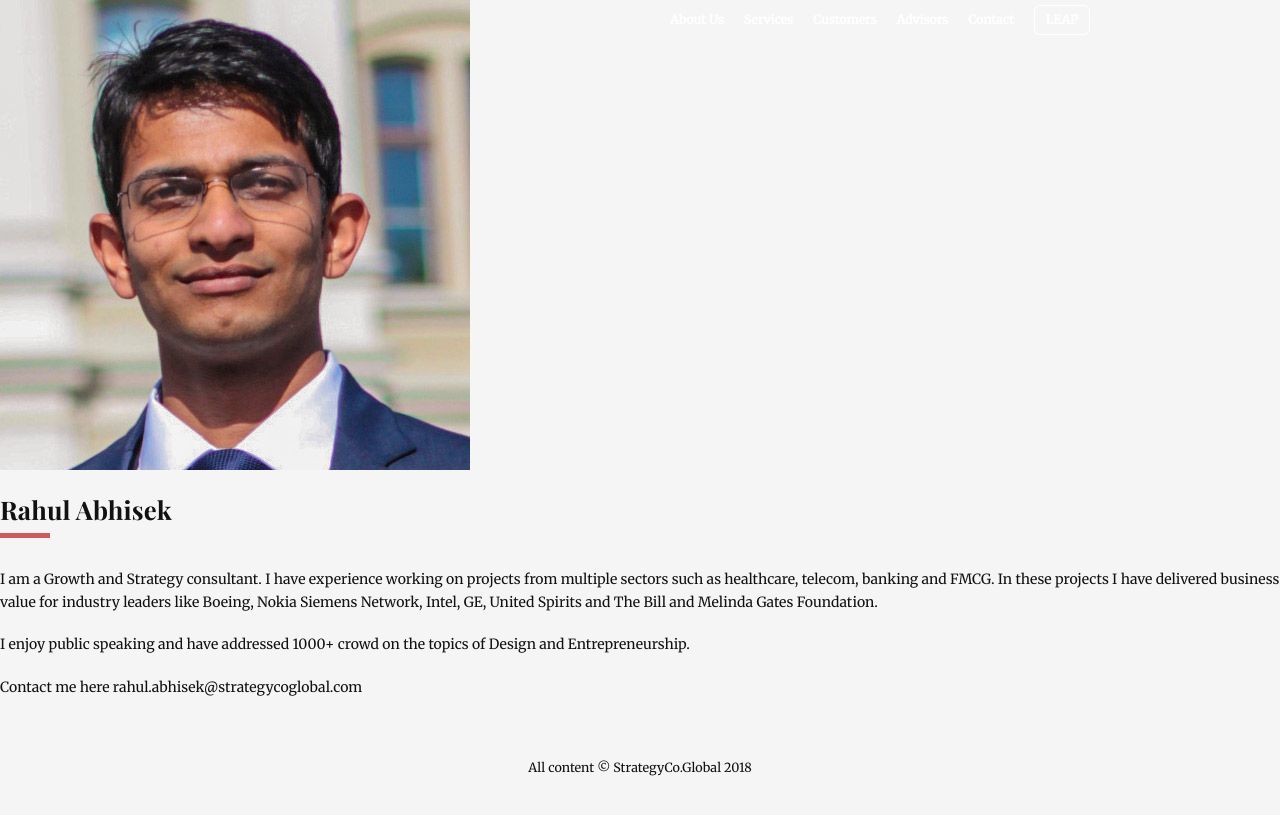
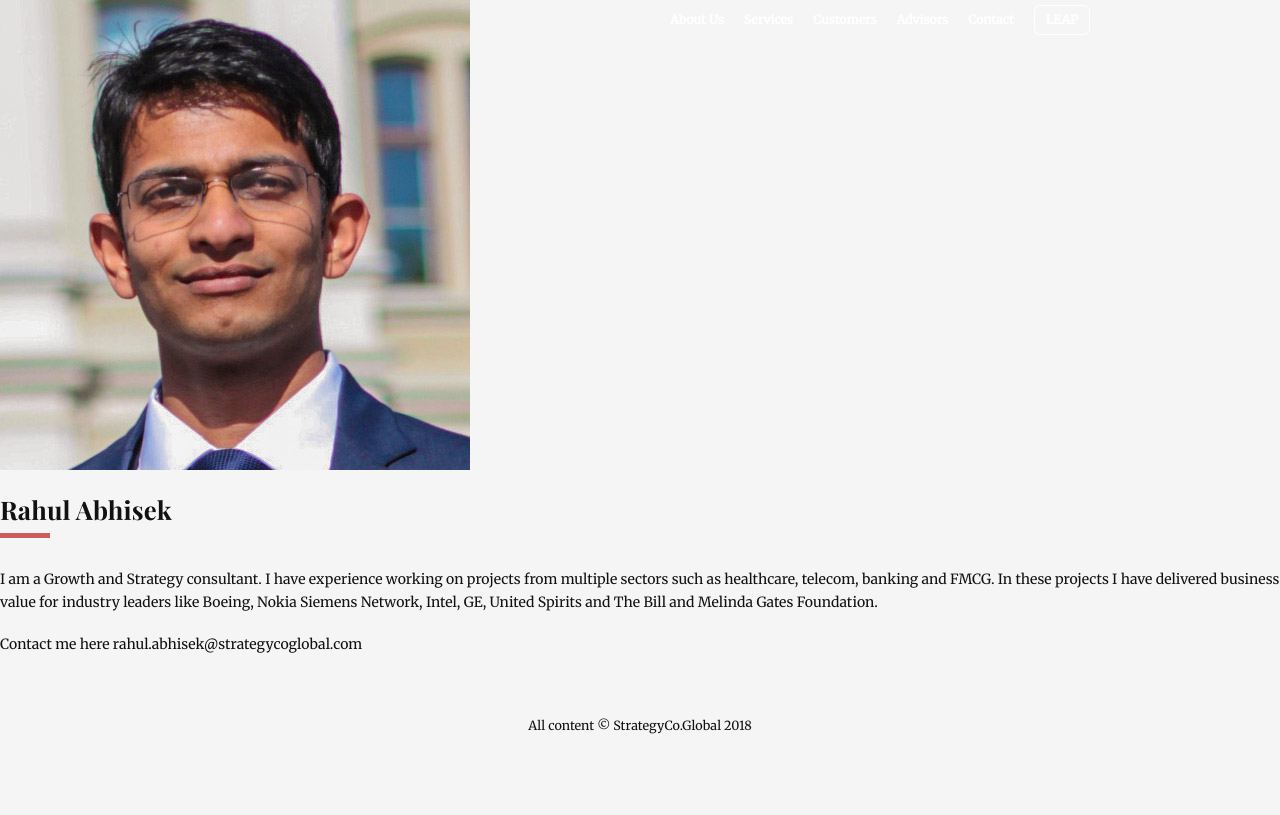
Before and after one commit to rahulabhi/rahulabhi.github.io, a Jekyll site: the page built from _team/01-rahul.md, in a window 1280 px wide and 900 px high, scrolled down 40 px. Shown: the top 815 px of the window. Built offline with Jekyll 4.4.1, drawn with Linux system fonts in a browser that asks for light colours; comment, search, counter and statistics services are not loaded.

Commit message:
Update 01-rahul.md

```diff
--- a/_team/01-rahul.md
+++ b/_team/01-rahul.md
@@ -10,7 +10,5 @@ permalink: /team/rahul/
 
 I am a Growth and Strategy consultant. I have experience working on projects from multiple sectors such as healthcare, telecom, banking and FMCG. In these projects I have delivered business value for industry leaders like Boeing, Nokia Siemens Network, Intel, GE, United Spirits and The Bill and Melinda Gates Foundation.
 
-I enjoy public speaking and have addressed 1000+ crowd on the topics of Design and Entrepreneurship.
-
 Contact me here
 rahul.abhisek@strategycoglobal.com
```
